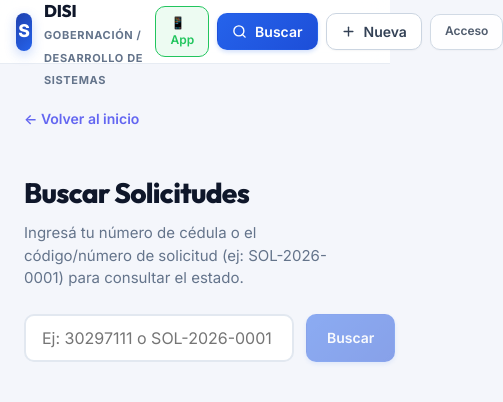
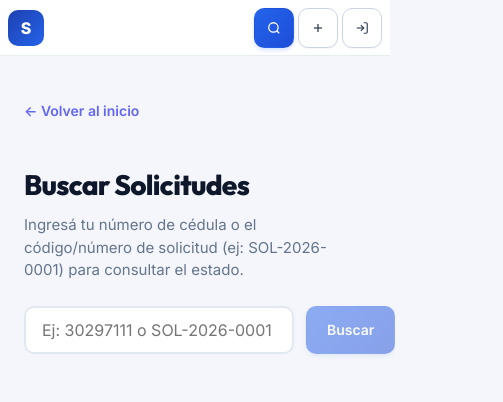
Before and after one commit to karen-pro23/SOLICITUDES-DISI, a React (Vite) app: page /buscar in a window 390 px wide. Shown: the top 402 px of the page, 503 px wide, since content can reach past the window. Built offline with nearby package versions, Linux system fonts and the light colour scheme; the HTML template or start-up script is replaced by a standard one.

Commit message:
fix: header responsive - texto oculto en mobile, botones icon-only

```diff
--- a/src/components/Layout.css
+++ b/src/components/Layout.css
@@ -415,3 +415,63 @@
   color: var(--color-gray-500);
   margin-bottom: 1.5rem;
 }
+
+/* ── Public Header Responsive ────────────── */
+
+.header-nav {
+  display: flex;
+  gap: 0.375rem;
+  align-items: center;
+  flex-shrink: 0;
+}
+
+.header-text-group {
+  display: flex;
+  flex-direction: column;
+}
+
+.header-btn-app {
+  font-size: 1rem !important;
+  padding: 0.375rem 0.5rem !important;
+}
+
+@media (max-width: 768px) {
+  .header {
+    height: 56px;
+    padding: 0 0.75rem;
+  }
+
+  .header-text-group {
+    display: none;
+  }
+
+  .btn-text-desktop {
+    display: none;
+  }
+
+  .header-nav {
+    gap: 0.25rem;
+  }
+
+  .header-nav .btn {
+    padding: 0.5rem 0.625rem !important;
+    font-size: 0 !important;
+    min-width: 40px;
+    min-height: 40px;
+  }
+
+  .header-nav .btn svg {
+    margin: 0;
+  }
+
+  .header-btn-app {
+    font-size: 1.1rem !important;
+    padding: 0.375rem 0.5rem !important;
+  }
+}
+
+@media (max-width: 480px) {
+  .header {
+    padding: 0 0.5rem;
+  }
+}
--- a/src/components/PublicHeader.jsx
+++ b/src/components/PublicHeader.jsx
@@ -10,80 +10,54 @@ export default function PublicHeader() {
   return (
     <header className="header" style={{ position: 'sticky', top: 0, zIndex: 100, backdropFilter: 'blur(12px)', background: 'rgba(255, 255, 255, 0.92)' }}>
       <div className="header-info">
-        <div style={{ display: 'flex', alignItems: 'center', gap: '0.75rem' }}>
-          <Link to="/" style={{ textDecoration: 'none', display: 'flex', alignItems: 'center', gap: '0.75rem' }}>
+        <Link to="/" style={{ textDecoration: 'none', display: 'flex', alignItems: 'center', gap: '0.625rem' }}>
           <div style={{
-              width: '38px',
-              height: '38px',
-              borderRadius: '12px',
+            width: '36px', height: '36px', borderRadius: '10px', flexShrink: 0,
             background: 'linear-gradient(135deg, #1e40af 0%, #2563eb 100%)',
-              display: 'flex',
-              alignItems: 'center',
-              justifyContent: 'center',
-              color: 'white',
-              fontWeight: 800,
-              fontSize: '1.1rem',
-              boxShadow: '0 4px 12px rgba(37, 99, 235, 0.25)',
+            display: 'flex', alignItems: 'center', justifyContent: 'center',
+            color: 'white', fontWeight: 800, fontSize: '1rem',
           }}>
             S
           </div>
-            <div>
-              <h2 style={{ fontSize: '1.0625rem', fontWeight: 800, margin: 0, color: 'var(--color-gray-900)', letterSpacing: '-0.01em' }}>
+          <div className="header-text-group">
+            <h2 style={{ fontSize: '1rem', fontWeight: 800, margin: 0, color: 'var(--color-gray-900)', letterSpacing: '-0.01em', whiteSpace: 'nowrap' }}>
               Solicitudes DISI
             </h2>
-              <span style={{ fontSize: '0.6875rem', color: 'var(--color-gray-500)', textTransform: 'uppercase', letterSpacing: '0.06em', fontWeight: 700 }}>
-                Gobernación / Desarrollo de Sistemas
+            <span className="header-subtitle-text" style={{ fontSize: '0.625rem', color: 'var(--color-gray-500)', textTransform: 'uppercase', letterSpacing: '0.06em', fontWeight: 700 }}>
+              Gobernación / Sistemas
             </span>
           </div>
         </Link>
       </div>
-      </div>
 
-      <nav style={{ display: 'flex', gap: '0.5rem', alignItems: 'center' }} aria-label="Navegación principal">
+      <nav className="header-nav" aria-label="Navegación principal">
         <a
           href="http://192.168.16.204:3001/downloads/solicitudes-disi.apk"
           download
-          className="btn btn-sm"
-          style={{ fontSize: '0.75rem', color: '#22c55e', border: '1px solid #22c55e', background: 'rgba(34, 197, 94, 0.08)' }}
+          className="btn btn-sm header-btn-app"
         >
-          📱 App
+          📱
         </a>
 
-        <Link
-          to="/buscar"
-          className={`btn ${isActive('/buscar') ? 'btn-primary' : 'btn-outline'} btn-sm`}
-        >
-          <svg width="15" height="15" viewBox="0 0 24 24" fill="none" stroke="currentColor" strokeWidth="2.2" strokeLinecap="round" strokeLinejoin="round">
-            <circle cx="11" cy="11" r="8" />
-            <line x1="21" y1="21" x2="16.65" y2="16.65" />
-          </svg>
-          Buscar
+        <Link to="/buscar" className={`btn btn-sm ${isActive('/buscar') ? 'btn-primary' : 'btn-outline'}`}>
+          <svg width="14" height="14" viewBox="0 0 24 24" fill="none" stroke="currentColor" strokeWidth="2.2"><circle cx="11" cy="11" r="8" /><line x1="21" y1="21" x2="16.65" y2="16.65" /></svg>
+          <span className="btn-text-desktop">Buscar</span>
         </Link>
 
-        <Link
-          to="/solicitud"
-          className={`btn ${isActive('/solicitud') ? 'btn-primary' : 'btn-outline'} btn-sm`}
-        >
-          <svg width="15" height="15" viewBox="0 0 24 24" fill="none" stroke="currentColor" strokeWidth="2.2" strokeLinecap="round" strokeLinejoin="round">
-            <line x1="12" y1="5" x2="12" y2="19" />
-            <line x1="5" y1="12" x2="19" y2="12" />
-          </svg>
-          Nueva
+        <Link to="/solicitud" className={`btn btn-sm ${isActive('/solicitud') ? 'btn-primary' : 'btn-outline'}`}>
+          <svg width="14" height="14" viewBox="0 0 24 24" fill="none" stroke="currentColor" strokeWidth="2.2"><line x1="12" y1="5" x2="12" y2="19" /><line x1="5" y1="12" x2="19" y2="12" /></svg>
+          <span className="btn-text-desktop">Nueva</span>
         </Link>
 
         {user ? (
-          <Link to="/dashboard" className="btn btn-primary btn-sm" style={{ background: '#0f172a' }}>
-            <svg width="15" height="15" viewBox="0 0 24 24" fill="none" stroke="currentColor" strokeWidth="2" strokeLinecap="round" strokeLinejoin="round">
-              <rect x="3" y="3" width="7" height="7" />
-              <rect x="14" y="3" width="7" height="7" />
-              <rect x="14" y="14" width="7" height="7" />
-              <rect x="3" y="14" width="7" height="7" />
-            </svg>
-            Panel
+          <Link to="/dashboard" className="btn btn-sm btn-primary" style={{ background: '#0f172a' }}>
+            <svg width="14" height="14" viewBox="0 0 24 24" fill="none" stroke="currentColor" strokeWidth="2"><rect x="3" y="3" width="7" height="7" /><rect x="14" y="3" width="7" height="7" /><rect x="14" y="14" width="7" height="7" /><rect x="3" y="14" width="7" height="7" /></svg>
+            <span className="btn-text-desktop">Panel</span>
           </Link>
         ) : (
-          <Link to="/login" className="btn btn-outline btn-sm" style={{ fontSize: '0.75rem', opacity: 0.85 }}>
-            Acceso
+          <Link to="/login" className="btn btn-sm btn-outline">
+            <svg width="14" height="14" viewBox="0 0 24 24" fill="none" stroke="currentColor" strokeWidth="2"><path d="M15 3h4a2 2 0 0 1 2 2v14a2 2 0 0 1-2 2h-4" /><polyline points="10 17 15 12 10 7" /><line x1="15" y1="12" x2="3" y2="12" /></svg>
+            <span className="btn-text-desktop">Acceso</span>
           </Link>
         )}
       </nav>
```
Lines whose indentation alone changed are shown as unchanged.
